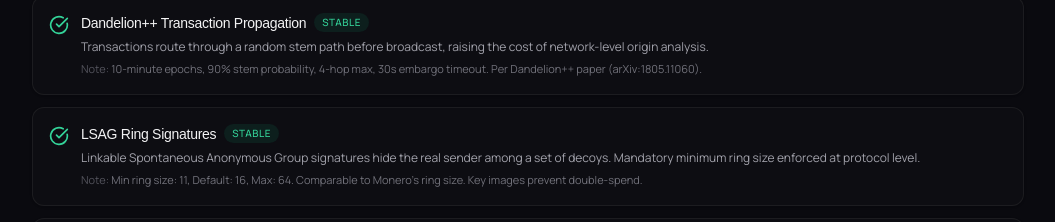
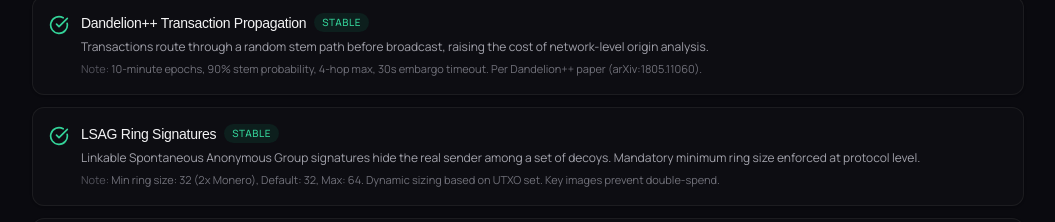
Before and after one commit to Bricscoin2026/Bricscoin, a React (Create React App) app in the folder frontend/: page /protocol-status in a window 1280 px wide. Shown: the part 1041-1263 px from the top of the page, without its empty margins (112-1167 px from the left). Built offline with nearby package versions, Linux system fonts and the light colour scheme; no server answers; a web font is replaced by a local one.

Commit message:
auto-commit for e2537ba3-88f6-4a3e-982d-71bd16882216

```diff
--- a/frontend/src/pages/ProtocolStatus.jsx
+++ b/frontend/src/pages/ProtocolStatus.jsx
@@ -58,7 +58,7 @@ const PROTOCOL_LAYERS = [
         name: "LSAG Ring Signatures",
         description: "Linkable Spontaneous Anonymous Group signatures hide the real sender among a set of decoys. Mandatory minimum ring size enforced at protocol level.",
         status: "stable",
-        notes: "Min ring size: 11, Default: 16, Max: 64. Comparable to Monero's ring size. Key images prevent double-spend.",
+        notes: "Min ring size: 32 (2x Monero), Default: 32, Max: 64. Dynamic sizing based on UTXO set. Key images prevent double-spend.",
       },
       {
         name: "Shielded Transactions (zk-STARK)",
```
